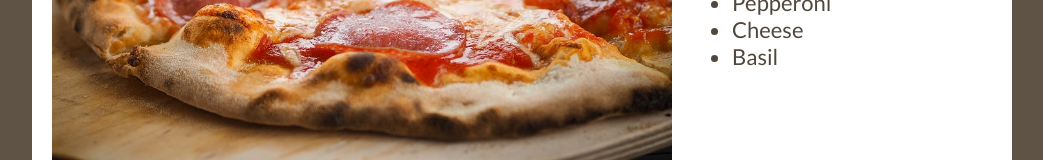
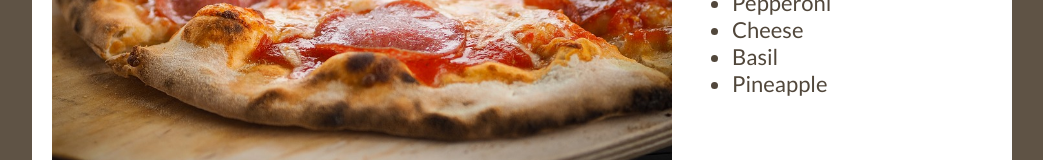
Before and after one commit to kimmep/Pizza, a plain HTML site: page index.html in a window 1280 px wide. Shown: the part 280-440 px from the top of the page, without its empty margins (118-1161 px from the left). Drawn offline with Linux system fonts and the light colour scheme; a web font is replaced by a local one.

Commit message:
added pineapple

```diff
--- a/index.html
+++ b/index.html
@@ -23,6 +23,7 @@
       <li>Pepperoni</li>
       <li>Cheese</li>
       <li>Basil</li>
+      <li>Pineapple</li>
     </ul>
   </div>
 </div>
```
